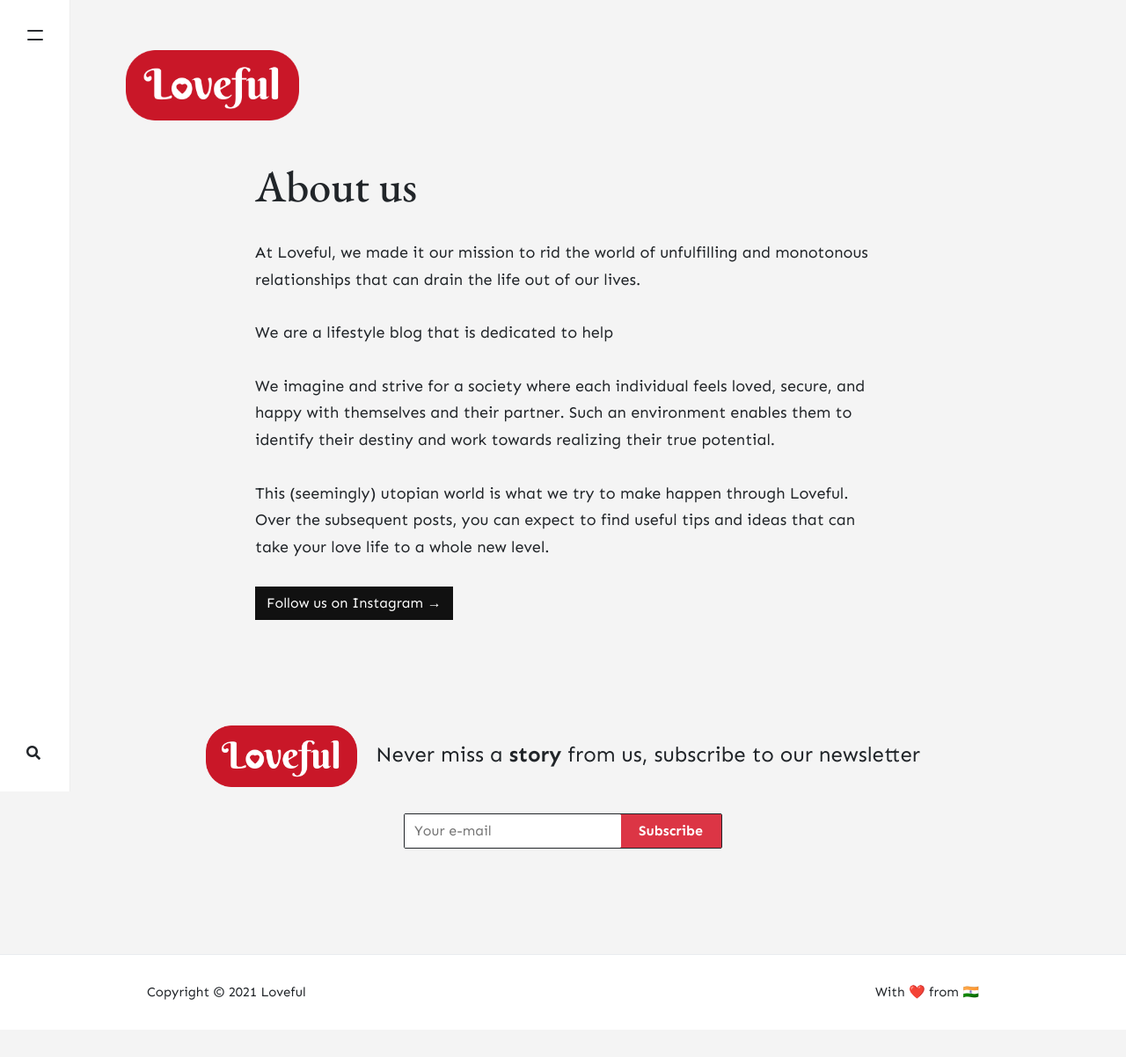
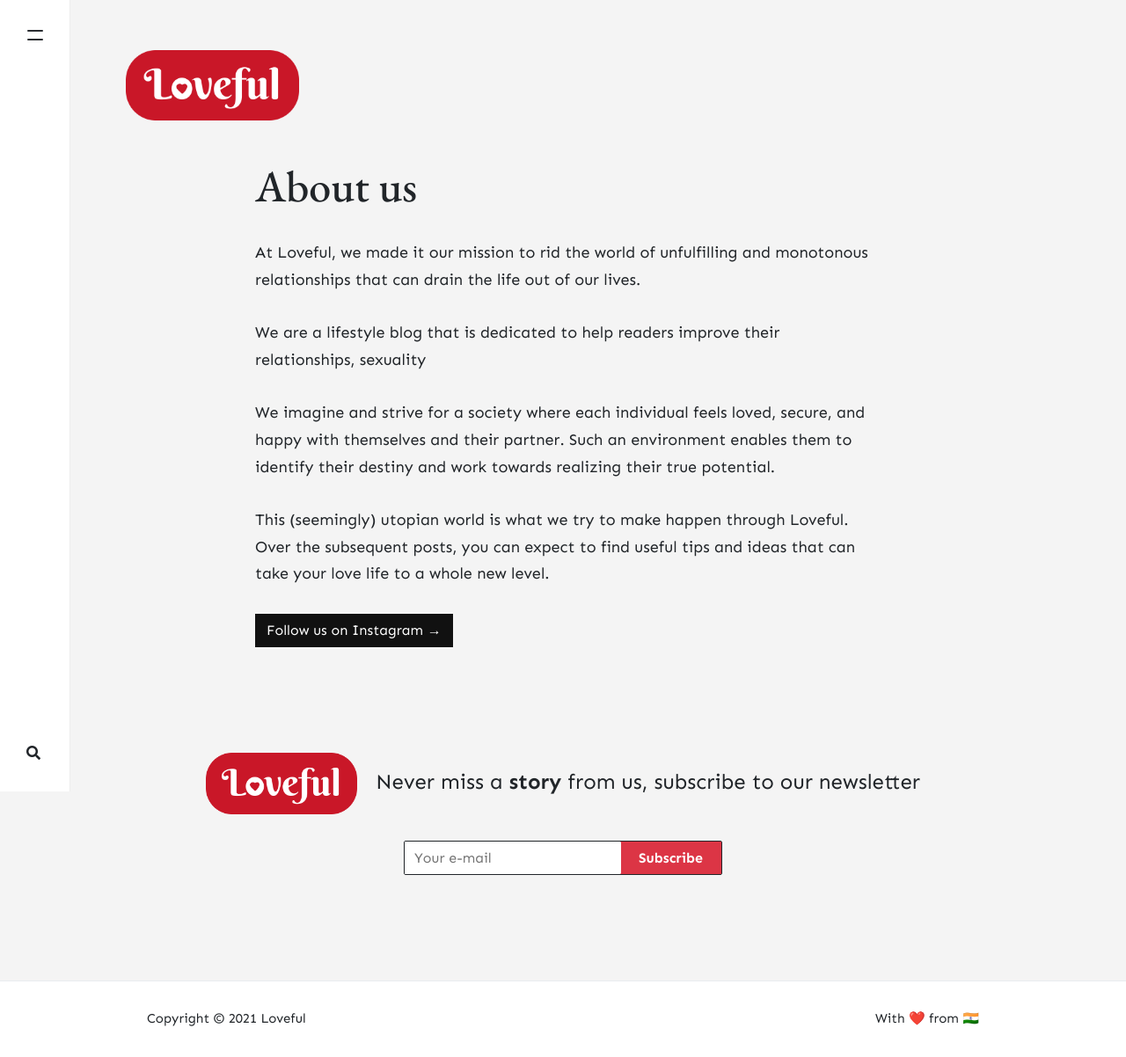
Before and after one commit to stackbit-projects/happy-zebra-28bc2, a Jekyll site: the page built from _pages/about.md, in a window 1280 px wide. Shown: the whole page at 88% size. Built offline with Jekyll 4.4.1, drawn with Linux system fonts in a browser that asks for light colours; nearby versions of some CDN libraries; comment, search, counter and statistics services are not loaded; before the commit the page ends 1171 px from its top, so only the background shows below that.

Commit message:
about.md: changed

```diff
--- a/_pages/about.md
+++ b/_pages/about.md
@@ -9,7 +9,7 @@ imageshadow: true
 
 At Loveful, we made it our mission to rid the world of unfulfilling and monotonous relationships that can drain the life out of our lives.
 
-We are a lifestyle blog that is dedicated to help
+We are a lifestyle blog that is dedicated to help readers improve their relationships, sexuality
 
 We imagine and strive for a society where each individual feels loved, secure, and happy with themselves and their partner. Such an environment enables them to identify their destiny and work towards realizing their true potential.
 
```
